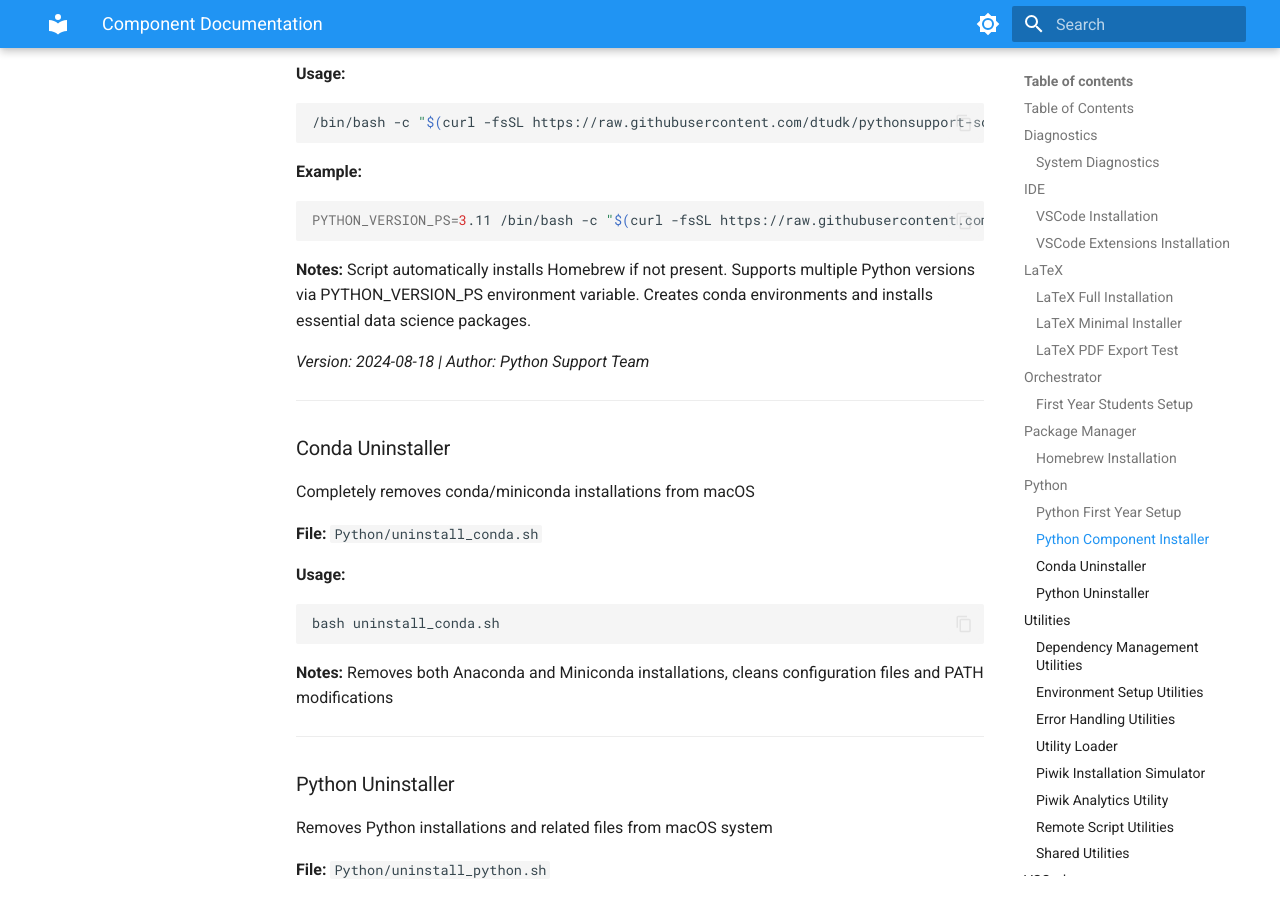
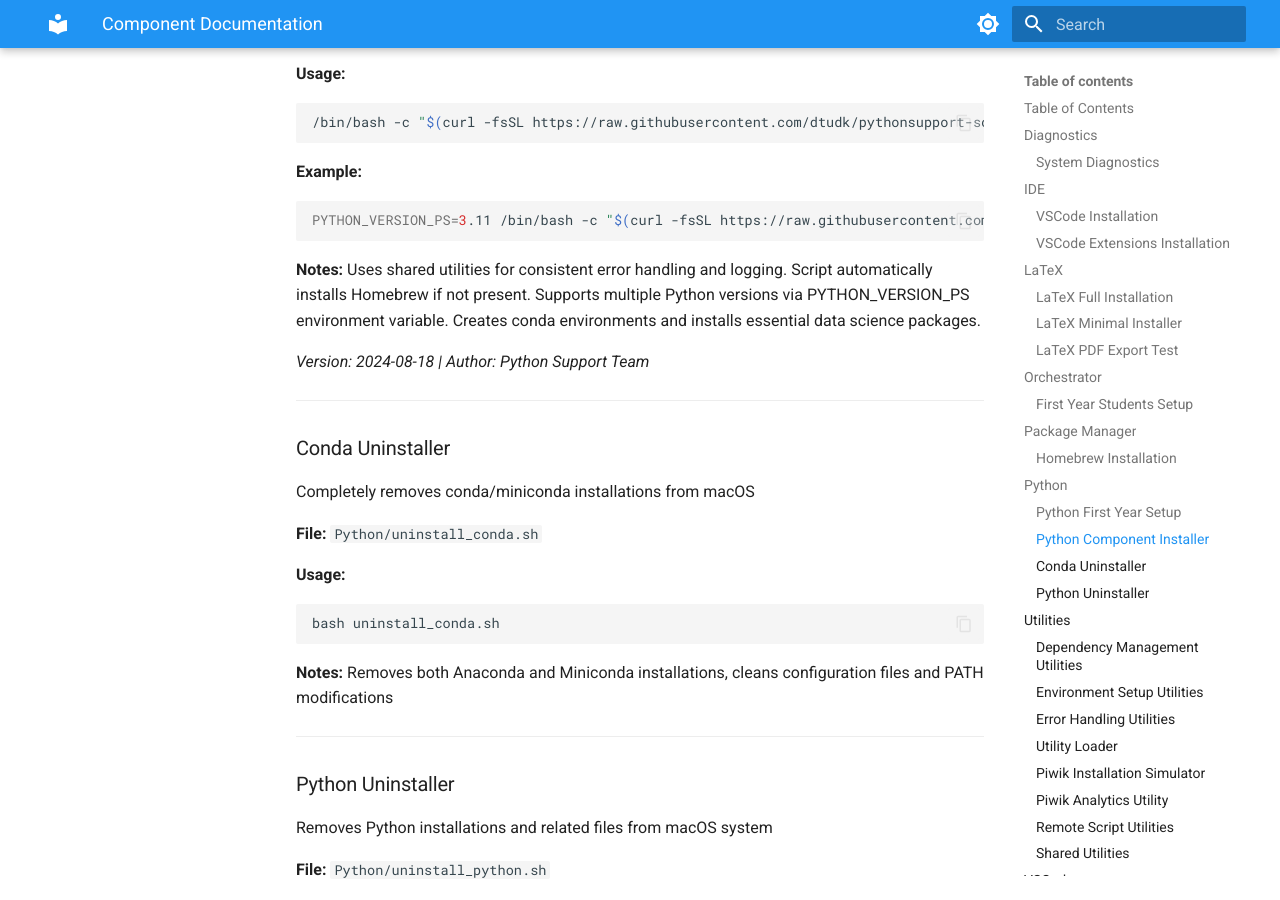
Before and after one commit to philipnickel/pythonsupport-scripts, an MkDocs documentation site: the page built from docs/content/generated/components.md, in a window 1280 px wide and 900 px high, scrolled down 4254 px. Built offline with MkDocs 1.6.1 and Material for MkDocs 9.7.7, drawn with Linux system fonts in a browser that asks for light colours; some of the changed text lies outside the part shown.

Commit message:
docs: regenerate documentation with new utility scripts

````diff
--- a/docs/content/generated/components.md
+++ b/docs/content/generated/components.md
@@ -44,7 +44,7 @@ Installs Visual Studio Code on macOS with Python extension setup
 bash install.sh
 ```
 
-**Notes:** Configures remote repository settings and installs via Homebrew cask
+**Notes:** Uses shared utilities for consistent error handling and logging. Configures remote repository settings and installs via Homebrew cask
 
 
 ---
@@ -137,7 +137,7 @@ Complete installation orchestrator for DTU first year students - installs Homebr
 bash first_year_students.sh
 ```
 
-**Notes:** Includes Piwik analytics tracking, comprehensive error handling, and component verification
+**Notes:** Uses shared utilities for consistent error handling, logging, and analytics tracking
 
 
 ---
@@ -196,7 +196,7 @@ Installs Python via Miniconda with essential packages for data science and acade
 PYTHON_VERSION_PS=3.11 /bin/bash -c "$(curl -fsSL https://raw.githubusercontent.com/.../Python/install.sh)"
 ```
 
-**Notes:** Script automatically installs Homebrew if not present. Supports multiple Python versions via PYTHON_VERSION_PS environment variable. Creates conda environments and installs essential data science packages.
+**Notes:** Uses shared utilities for consistent error handling and logging. Script automatically installs Homebrew if not present. Supports multiple Python versions via PYTHON_VERSION_PS environment variable. Creates conda environments and installs essential data science packages.
 
 *Version: 2024-08-18 | Author: Python Support Team*
 
````
Also changed, not shown: docs/content/generated/orchestrators.md (+1 -1 lines), docs/content/generated/python.md (+1 -1 lines), docs/content/generated/vsc.md (+1 -1 lines).
